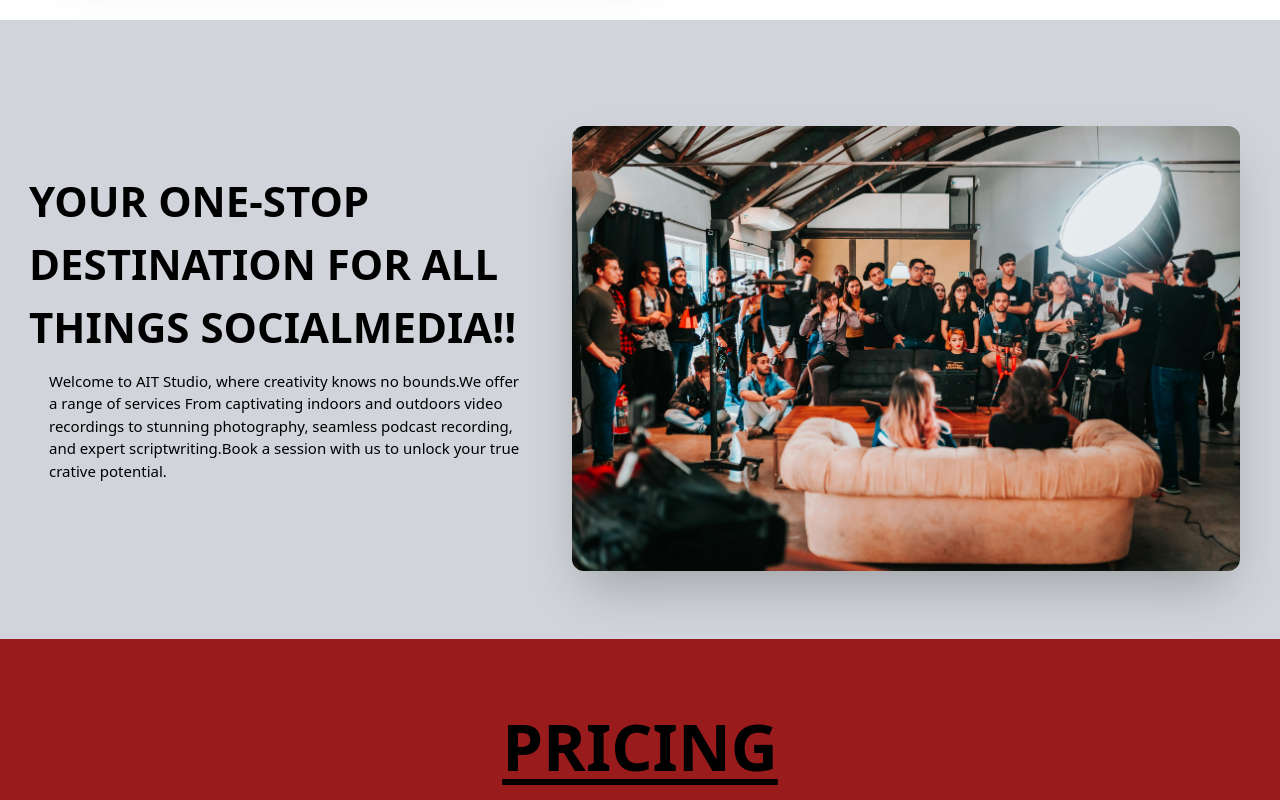
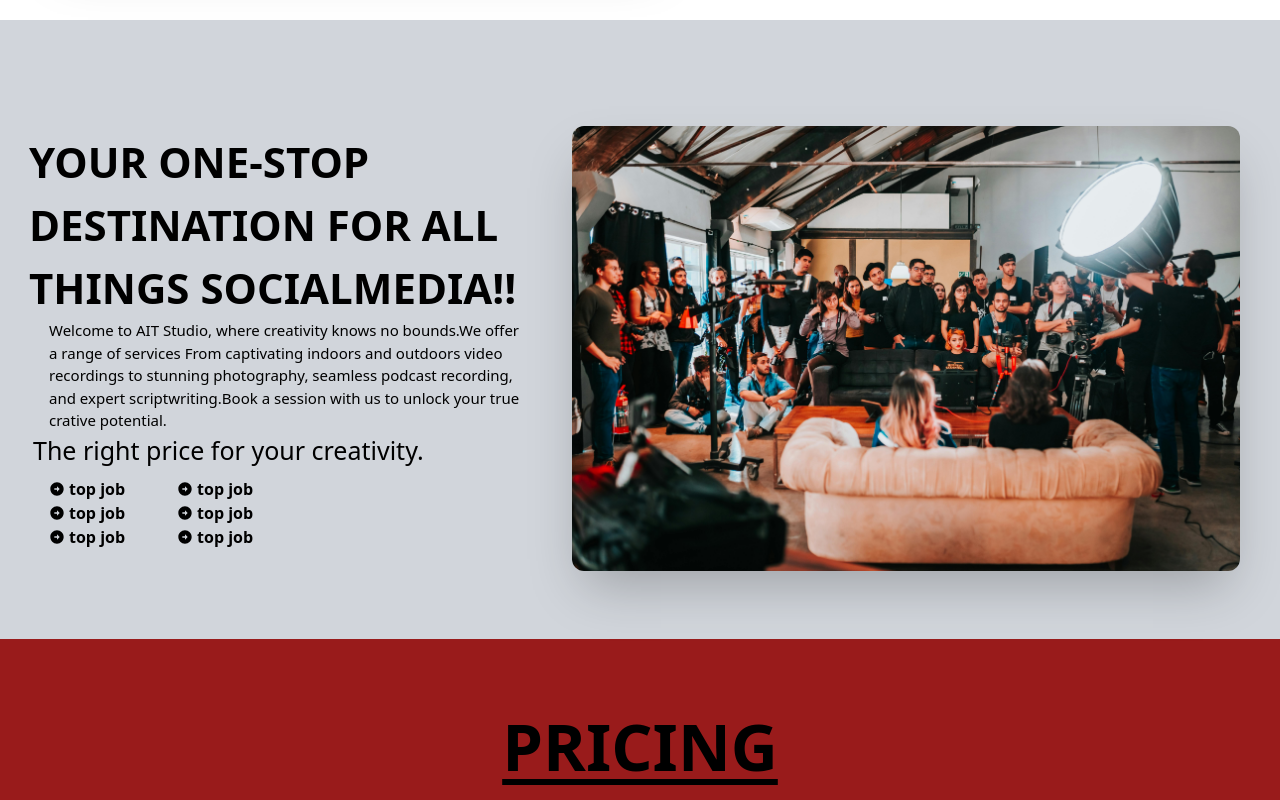
Before and after one commit to mwaniki-david/AIT-studio, a Next.js app: page / in a window 1280 px wide. Shown: the part 620-1420 px from the top of the page. Built offline with nearby package versions, Linux system fonts and the light colour scheme.

Commit message:
kamukunji

```diff
--- a/app/Footer/Footer.tsx
+++ b/app/Footer/Footer.tsx
@@ -11,7 +11,7 @@
 const Footer = () => {
   return (
     <div className='w-full mt-24 bg-black text-gray-300  px-2 font-bold'>
-        <div className=' grid grid-cols-4 md:grid-cols-4 border-b-2 max-w-[1240px] gap-[120px]  border-red-800 py-8 px-10'>
+        <div className=' grid grid-cols-4 md:grid-cols-4 border-b-2 max-w-[1240px] gap-[130px]  border-red-800 py-8 px-8'>
             <div>
                 <h6 className='font-bold uppercase pt-2'>Solutions</h6>
                 <ul>
--- a/components/main/Ourservices.tsx
+++ b/components/main/Ourservices.tsx
@@ -1,5 +1,6 @@
 import React from "react";
 import Image from "next/image";
+import { MdArrowCircleRight } from "react-icons/md";
 const ourservices = () => {
   return (
     <main
@@ -11,16 +12,41 @@
 
           <div className="flex flex-col  gap-3 justify-center item-center">
             <div className=" px-[5px] ">
-              <h1 className="uppercase mt-4 text-[30px] md:text-[35px] lg:text-[42px] max-w-[600px] md:max-w-[700px] font-bold cursor: pointer">
+              <h1 className="uppercase mt-10 text-[30px] md:text-[35px] lg:text-[42px] max-w-[600px] md:max-w-[700px] font-bold cursor: pointer">
                 your one-stop destination for all things socialmedia!!
               </h1>
-              <h2 className="py-3 md:px-5  text-[12px] md:text-[15px]  max-w-[500px] md:max-w-[660px]  ">
+              <h2 className=" md:px-5  text-[12px] md:text-[15px]  max-w-[500px] md:max-w-[660px]  ">
                 Welcome to AIT Studio, where creativity knows no bounds.We offer
                 a range of services From captivating indoors and outdoors video
                 recordings to stunning photography, seamless podcast recording,
                 and expert scriptwriting.Book a session with us to unlock your
                 true crative potential.
               </h2>
+              <h3 className='text-[13px] md:text-[25px] px-1 '>The right price for your creativity.</h3>
+              <ul className="flex flex-row text-base md:text-1xl justify-start items-start px-4 py-2 gap-12">
+                <div className="font-bold">
+                <p className="flex flex-row">
+                <MdArrowCircleRight  className="mt-1 w-6"/>top job
+                </p>
+                <p className="flex flex-row">
+                <MdArrowCircleRight  className="mt-1 w-6"/>top job
+                </p>
+                <p className="flex flex-row">
+                <MdArrowCircleRight  className="mt-1 w-6"/>top job
+                </p>
+                </div>
+                <div className="font-bold ">
+                <p className="flex flex-row">
+                <MdArrowCircleRight  className="mt-1 w-6"/>top job
+                </p>
+                <p className="flex flex-row">
+                <MdArrowCircleRight  className="mt-1 w-6"/>top job
+                </p>
+                <p className="flex flex-row">
+                <MdArrowCircleRight  className="mt-1 w-6"/>top job
+                </p>
+                </div>
+              </ul>
             </div>
           </div>
           <div className=" px-4 py-5 md:py-10 max-w-[700px]">
--- a/components/main/Pricings.jsx
+++ b/components/main/Pricings.jsx
@@ -26,11 +26,11 @@
             </div>
             <p className=' flex justify-center items-center text-base  px-2 text-slate-500'>Custom packages available on inquiry.</p>
             <div className='flex flex-col text-base md:text-1xl justify-center items-center'>
-                <p className='flex '><CheckIcon className='w-8 text-green-600'  />video recording.</p>
-                <p className='flex'><CheckIcon className='w-8 text-green-600'  />photography.</p>
-                <p className='flex'><CheckIcon className='w-8 text-green-600'  />podcast recording.</p>
-                <p className='flex'><XCircleIcon className='w-8 text-red-600'  />video editting.</p>
-                <p className='flex'><XCircleIcon className='w-8 text-red-600'  />thumbnail.</p>
+                <p className='flex '><CheckIcon className='w-6 text-green-600'  />video recording.</p>
+                <p className='flex'><CheckIcon className='w-6 text-green-600'  />photography.</p>
+                <p className='flex'><CheckIcon className='w-6 text-green-600'  />podcast recording.</p>
+                <p className='flex'><XCircleIcon className='w-6 text-red-600'  />video editting.</p>
+                <p className='flex'><XCircleIcon className='w-6 text-red-600'  />thumbnail.</p>
                 <Link href='/Checkout' className='flex py-2 '><button className=' w-auto px-5 py-2 mt-1  bg-red-800 rounded-md text-white '>Get Started</button></Link>
 
             </div>
```
